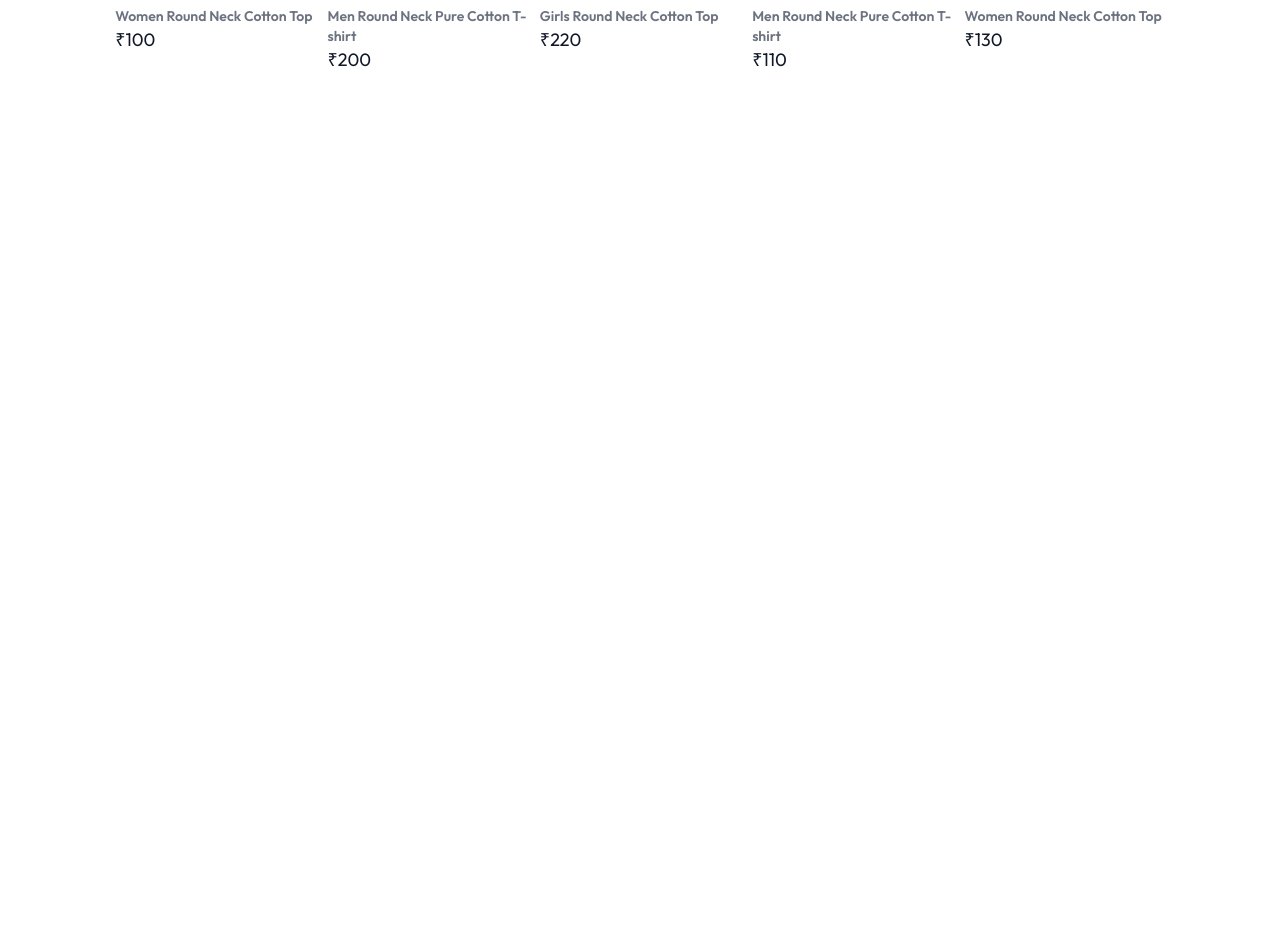
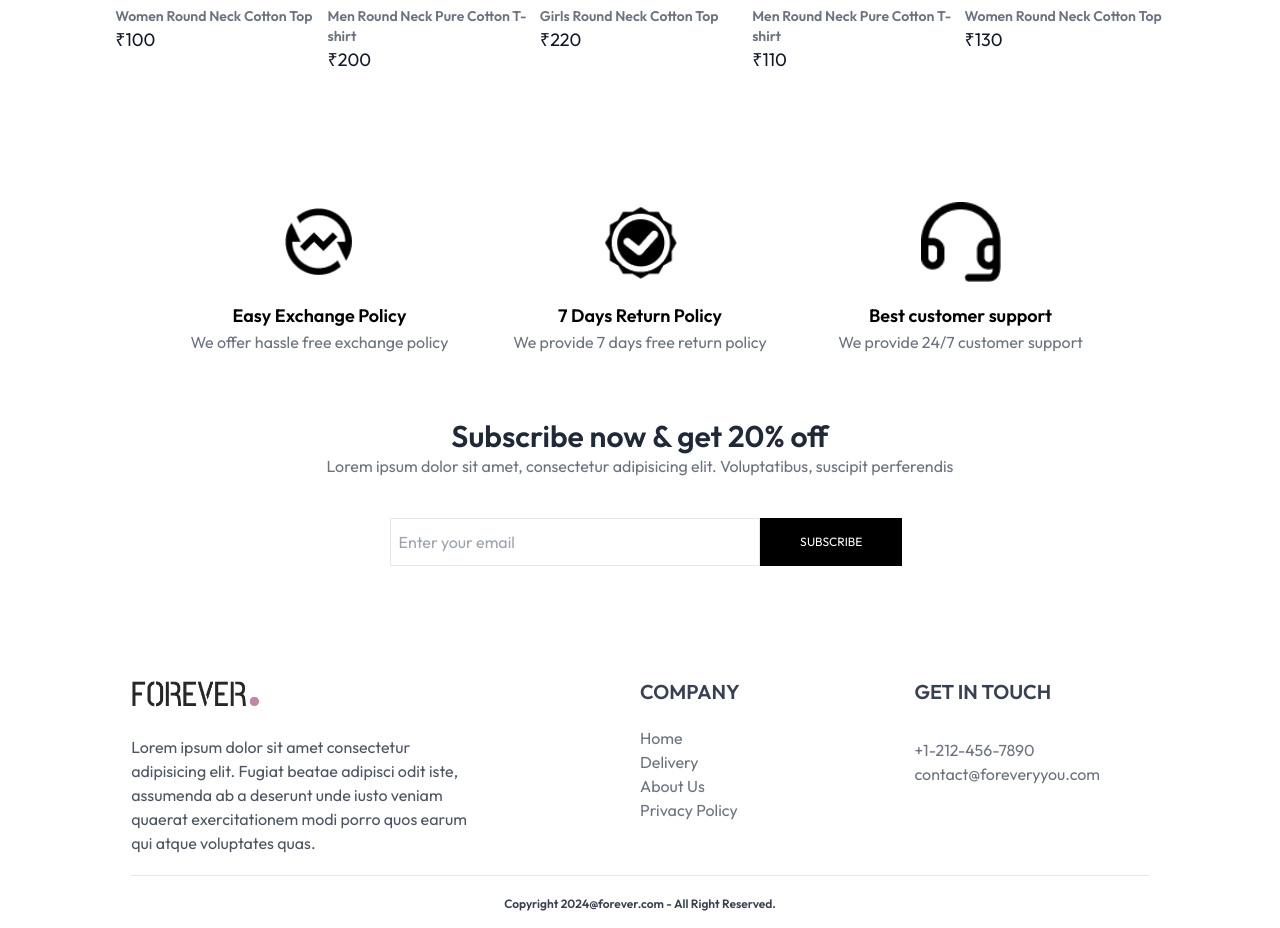
Before and after one commit to dakshsawhneyy/WearSphere-Ecommerce-MERN, a React (Vite) app in the folder frontend/: page / in a window 1280 px wide. Shown: the part 1780-2708 px from the top of the page. Before the commit the page ends 1918 px from the top, so only its background shows below. Built offline with nearby package versions, Linux system fonts and the light colour scheme.

Commit message:
Made Footer

```diff
--- a/frontend/src/App.jsx
+++ b/frontend/src/App.jsx
@@ -10,6 +10,7 @@ import Orders from './pages/Orders'
 import PlaceOrder from './pages/PlaceOrder'
 import Product from './pages/Product'
 import Navbar from './components/Navbar'
+import Footer from './components/Footer'
 
 const App = () => {
   const [darkMode, setDarkMode] = useState(false)
@@ -25,7 +26,7 @@ const App = () => {
 
 
   return (
-    <div className={`px-5 sm:px-[5vw] md:px-[7vw] lg:px-[9vw] pt-3 bg-white dark:bg-[red] text-white dark:text-black`}>
+    <div className={`px-5 sm:px-[5vw] md:px-[7vw] lg:px-[9vw] pt-3 bg-white dark:bg-[red] text-white dark:text-white`}>
       <Navbar darkMode={darkMode} setDarkMode={setDarkMode}/>
       <Routes>
         <Route path='/' element={<Home/>}></Route>
@@ -38,6 +39,7 @@ const App = () => {
         <Route path='/place-order' element={<PlaceOrder/>}></Route>
         <Route path='/product/:productId' element={<Product/>}></Route>
       </Routes>
+      <Footer/>
     </div>
   )
 }
--- /dev/null
+++ b/frontend/src/components/Footer.jsx
@@ -0,0 +1,35 @@
+import React from 'react'
+import { assets } from '../assets/frontend_assets/assets'
+
+const Footer = () => {
+return (
+    <div className='p-4 mt-24'>
+        <div className='grid grid-cols-1 sm:grid-cols-[2fr_1fr_1fr] gap-10'>
+            <div className='flex flex-col gap-5'>
+                <img src={assets.logo} className='w-32' alt="" />
+                <p className='text-gray-600 w-3/4'>Lorem ipsum dolor sit amet consectetur adipisicing elit. Fugiat beatae adipisci odit iste, assumenda ab a deserunt unde iusto veniam quaerat exercitationem modi porro quos earum qui atque voluptates quas.</p>
+            </div>
+            <div className=''>
+                <h2 className='text-gray-700 font-semibold text-xl'>COMPANY</h2>
+                <div className='text-gray-500 mt-5'>
+                        <p>Home</p>
+                        <p>Delivery</p>
+                        <p>About Us</p>
+                        <p>Privacy Policy</p>
+                </div>
+            </div>
+            <div className='flex flex-col gap-3'>
+                <h2 className='text-gray-700 font-semibold text-xl'>GET IN TOUCH</h2>
+                <div className='text-gray-500 mt-5'>
+                    <p>+1-212-456-7890</p>
+                    <p>contact@foreveryyou.com</p>
+                </div>
+            </div>
+        </div>
+        <hr className='bg-gray-500 my-5'/>
+        <p className='text-gray-700 text-center text-xs sm:text-s font-semibold'>Copyright 2024@forever.com - All Right Reserved.</p>
+    </div>
+)
+}
+
+export default Footer
--- /dev/null
+++ b/frontend/src/components/OurPolicy.jsx
@@ -0,0 +1,26 @@
+import React from 'react'
+import { assets } from '../assets/frontend_assets/assets'
+
+const OurPolicy = () => {
+return (
+    <div className='flex flex-col sm:flex-row gap-10 p-10 sm:p-16'>
+        <div className='flex flex-col items-center text-center w-full sm:w-1/3'>
+            <img src={assets.exchange_icon} className='w-16 sm:w-20' alt="" />
+            <p className='text-black mt-5 text-lg font-semibold'>Easy Exchange Policy</p>
+            <p className='text-gray-500'>We offer hassle free exchange policy</p>
+        </div>
+        <div className='flex flex-col items-center text-center w-full sm:w-1/3'>
+            <img src={assets.quality_icon} className='w-16 sm:w-20' alt="" />
+            <p className='text-black mt-5 text-lg font-semibold'>7 Days Return Policy</p>
+            <p className='text-gray-500'>We provide 7 days free return policy</p>
+        </div>
+        <div className='flex flex-col items-center text-center w-full sm:w-1/3'>
+            <img src={assets.support_img} className='w-16 sm:w-20' alt="" />
+            <p className='text-black mt-5 text-lg font-semibold'>Best customer support</p>
+            <p className='text-gray-500'>We provide 24/7 customer support</p>
+        </div>
+    </div>
+)
+}
+
+export default OurPolicy
--- /dev/null
+++ b/frontend/src/components/SubscribeDiscount.jsx
@@ -0,0 +1,19 @@
+import React from 'react'
+
+const SubscribeDiscount = () => {
+    const handleSubmit = (e) => {
+        e.preventDefault();
+    }
+return (
+    <div className='text-center'>
+        <p className='text-gray-800 text-3xl font-semibold'>Subscribe now & get 20% off</p>
+        <p className='text-gray-500'>Lorem ipsum dolor sit amet, consectetur adipisicing elit. Voluptatibus, suscipit perferendis</p>
+        <form onSubmit={handleSubmit} className='w-full sm:w-1/2 pl-3 flex mx-auto my-10' action="">
+            <input className='p-2 outline-none border w-full text-black' type="text" placeholder='Enter your email' required/>
+            <button className='bg-black text-white text-xs px-10 py-4'>SUBSCRIBE</button>
+        </form>
+    </div>
+)
+}
+
+export default SubscribeDiscount
--- a/frontend/src/index.css
+++ b/frontend/src/index.css
@@ -5,6 +5,7 @@
   margin: 0;
   padding: 0;
   font-family: Outfit;
+  box-sizing: border-box;
 }
 
 a.active hr{
--- a/frontend/src/pages/Home.jsx
+++ b/frontend/src/pages/Home.jsx
@@ -2,6 +2,8 @@ import React from 'react'
 import Hero from '../components/Hero'
 import LatestCollection from '../components/LatestCollection'
 import BestSellers from '../components/BestSellers'
+import OurPolicy from '../components/Ourpolicy'
+import SubscribeDiscount from '../components/SubscribeDiscount'
 
 const Home = () => {
 return (
@@ -9,6 +11,8 @@ return (
         <Hero/>
         <LatestCollection/>
         <BestSellers/>
+        <OurPolicy/>
+        <SubscribeDiscount/>
     </div>
 )
 }
```
Also changed, not shown: frontend/src/components/LatestCollection.jsx (line endings or trailing spaces).
